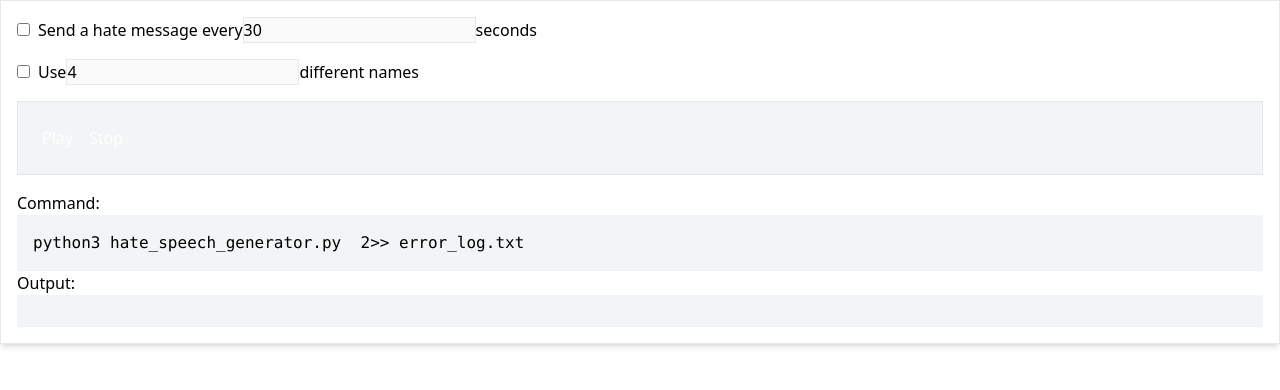
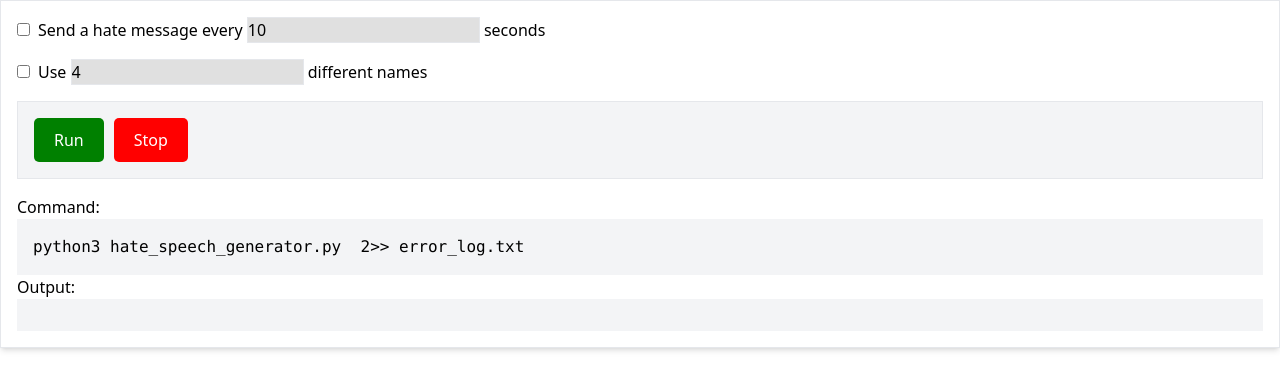
Before and after one commit to illiamanlau/Delibexplatform, a Next.js app: page /HaterbotTab in a window 1280 px wide. Shown: the top 390 px of the page. Built offline with nearby package versions, Linux system fonts and the light colour scheme.

Commit message:
Further improvements

```diff
--- a/pages/HaterbotTab.tsx
+++ b/pages/HaterbotTab.tsx
@@ -1,14 +1,53 @@
 import React, { useState } from 'react';
 
+// Define the CSS styles for the buttons directly in the component file
+const styles = {
+  runButton: {
+    backgroundColor: 'green',
+    color: 'white',
+    padding: '10px 20px',
+    border: 'none',
+    borderRadius: '5px',
+    cursor: 'pointer',
+    fontSize: '16px',
+    marginRight: '10px', // Add extra separation between buttons
+    // Add a hover effect for better user experience
+    ':hover': {
+      backgroundColor: 'darkgreen',
+    },
+  },
+  stopButton: {
+    backgroundColor: 'red',
+    color: 'white',
+    padding: '10px 20px',
+    border: 'none',
+    borderRadius: '5px',
+    cursor: 'pointer',
+    fontSize: '16px',
+    // Add a hover effect for better user experience
+    ':hover': {
+      backgroundColor: 'darkred',
+    },
+  },
+  disabledInput: {
+    backgroundColor: '#e0e0e0', // Gray background for disabled input
+  },
+};
+
+// HaterbotTab component for managing the Haterbot settings and execution
 const HaterbotTab: React.FC = () => {
+  // State to store the output of the script
   const [output, setOutput] = useState('');
+
+  // State to store the flags for the Haterbot script
   const [haterbotFlags, setHaterbotFlags] = useState({
     freq: false,
-    freqValue: 30.0,
+    freqValue: 10.0,
     names: false,
     namesValue: 4,
   });
 
+  // Function to handle the script execution
   const handleScriptExecution = async (action: 'start' | 'stop') => {
     const flags = [
       haterbotFlags.freq && `--freq ${haterbotFlags.freqValue}`,
@@ -47,15 +86,16 @@ const HaterbotTab: React.FC = () => {
             onChange={(e) => setHaterbotFlags({ ...haterbotFlags, freq: e.target.checked })}
             className="mr-2"
           />
-          <span className="font-semibold">Send a hate message every</span>
+          <span className="font-semibold">Send a hate message every </span>
           <input
             type="number"
             value={haterbotFlags.freqValue}
             onChange={(e) => setHaterbotFlags({ ...haterbotFlags, freqValue: parseFloat(e.target.value) })}
             className="border p-1 ml-2 rounded w-20"
             disabled={!haterbotFlags.freq}
+            style={!haterbotFlags.freq ? styles.disabledInput : {}}
           />
-          <span className="font-semibold ml-2">seconds</span>
+          <span className="font-semibold ml-2"> seconds</span>
         </label>
       </div>
       <div className="mb-4">
@@ -66,27 +106,28 @@ const HaterbotTab: React.FC = () => {
             onChange={(e) => setHaterbotFlags({ ...haterbotFlags, names: e.target.checked })}
             className="mr-2"
           />
-          <span className="font-semibold">Use</span>
+          <span className="font-semibold">Use </span>
           <input
             type="number"
             value={haterbotFlags.namesValue}
             onChange={(e) => setHaterbotFlags({ ...haterbotFlags, namesValue: parseInt(e.target.value) })}
             className="border p-1 ml-2 rounded w-20"
             disabled={!haterbotFlags.names}
+            style={!haterbotFlags.names ? styles.disabledInput : {}}
           />
-          <span className="font-semibold ml-2">different names</span>
+          <span className="font-semibold ml-2"> different names</span>
         </label>
       </div>
       <div className="flex space-x-2 mb-4 p-4 border rounded bg-gray-100">
         <button
           onClick={() => handleScriptExecution('start')}
-          className="p-2 bg-green-500 text-white rounded"
+          style={styles.runButton}
         >
-          Play
+          Run
         </button>
         <button
           onClick={() => handleScriptExecution('stop')}
-          className="p-2 bg-red-500 text-white rounded"
+          style={styles.stopButton}
         >
           Stop
         </button>
--- a/pages/api/runScript.ts
+++ b/pages/api/runScript.ts
@@ -1,18 +1,27 @@
 import { NextApiRequest, NextApiResponse } from 'next';
 import { exec, ChildProcess } from 'child_process';
 
-// Store the current process
-let currentProcess: ChildProcess | null = null;
+// Store the current processes for LLMBot and HaterBot
+let llmProcess: ChildProcess | null = null;
+let haterbotProcess: ChildProcess | null = null;
 
 export default async function handler(req: NextApiRequest, res: NextApiResponse) {
   if (req.method === 'POST') {
     const { action, command } = req.body;
 
+    // Determine which process to manage based on the command
+    const isLLMBot = command.includes('main.py');
+    const currentProcess = isLLMBot ? llmProcess : haterbotProcess;
+
     if (action === 'stop') {
       if (currentProcess) {
         // Kill the process and all its child processes
         process.platform === 'win32' ? exec(`taskkill /pid ${currentProcess.pid} /T /F`) : currentProcess.kill('SIGTERM');
-        currentProcess = null;
+        if (isLLMBot) {
+          llmProcess = null;
+        } else {
+          haterbotProcess = null;
+        }
         return res.status(200).json({ message: 'Script execution stopped.' });
       }
       return res.status(400).json({ message: 'No script currently running.' });
@@ -23,24 +32,39 @@ export default async function handler(req: NextApiRequest, res: NextApiResponse)
         return res.status(400).json({ message: 'A script is already running. Please stop it first.' });
       }
 
-      currentProcess = exec(command, (error, stdout, stderr) => {
+      const newProcess = exec(command, (error, stdout, stderr) => {
         if (error) {
           console.error(`Error executing script: ${error}`);
-          currentProcess = null;
+          if (isLLMBot) {
+            llmProcess = null;
+          } else {
+            haterbotProcess = null;
+          }
           return res.status(500).json({ error: 'Script execution failed', output: stderr });
         }
-        currentProcess = null;
+        if (isLLMBot) {
+          llmProcess = null;
+        } else {
+          haterbotProcess = null;
+        }
         res.status(200).json({ output: stdout });
       });
 
       // Handle process output streams
-      currentProcess.stdout?.on('data', (data) => {
+      newProcess.stdout?.on('data', (data) => {
         console.log(`stdout: ${data}`);
       });
 
-      currentProcess.stderr?.on('data', (data) => {
+      newProcess.stderr?.on('data', (data) => {
         console.error(`stderr: ${data}`);
       });
+
+      // Assign the new process to the appropriate variable
+      if (isLLMBot) {
+        llmProcess = newProcess;
+      } else {
+        haterbotProcess = newProcess;
+      }
 
       // Start the process but don't wait for it to complete
       return res.status(200).json({ message: 'Script execution started.' });
```
Also changed, not shown: pages/LLMBotTab.tsx (+45 -5 lines), pages/admin.tsx (+7 -0 lines).
